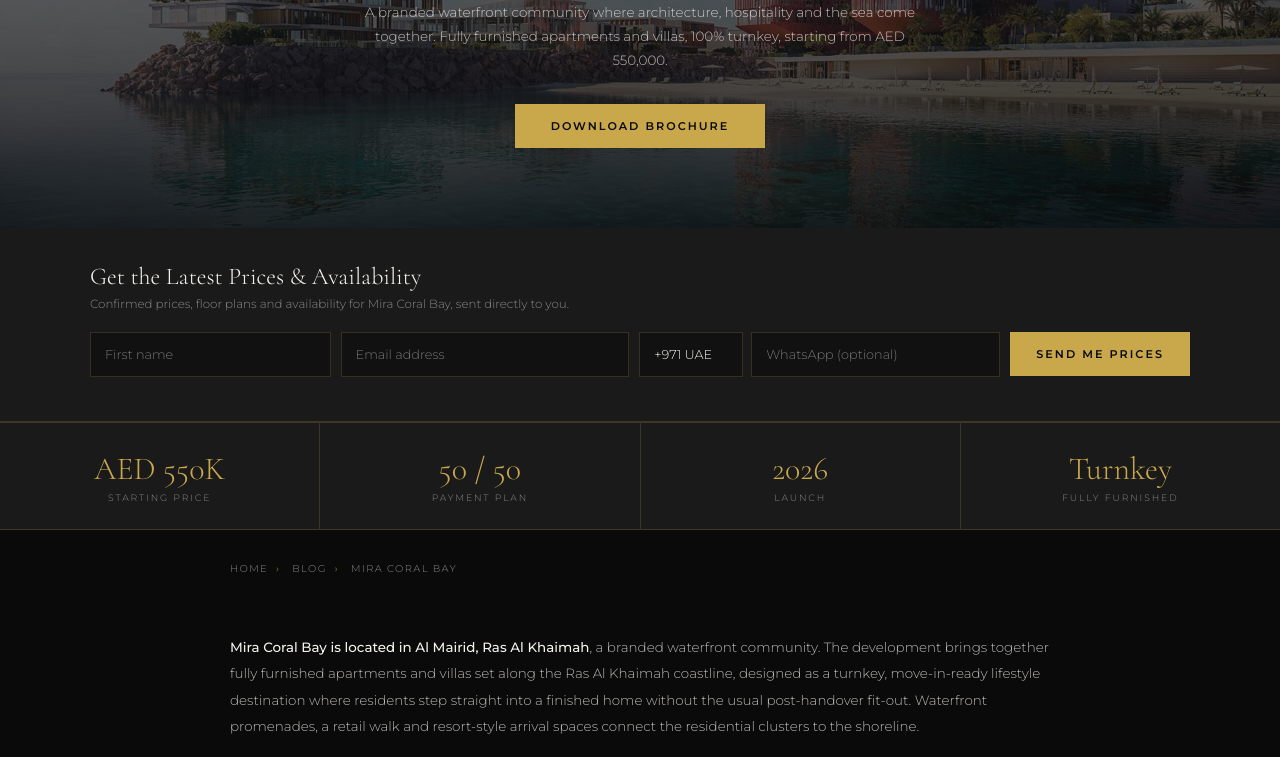
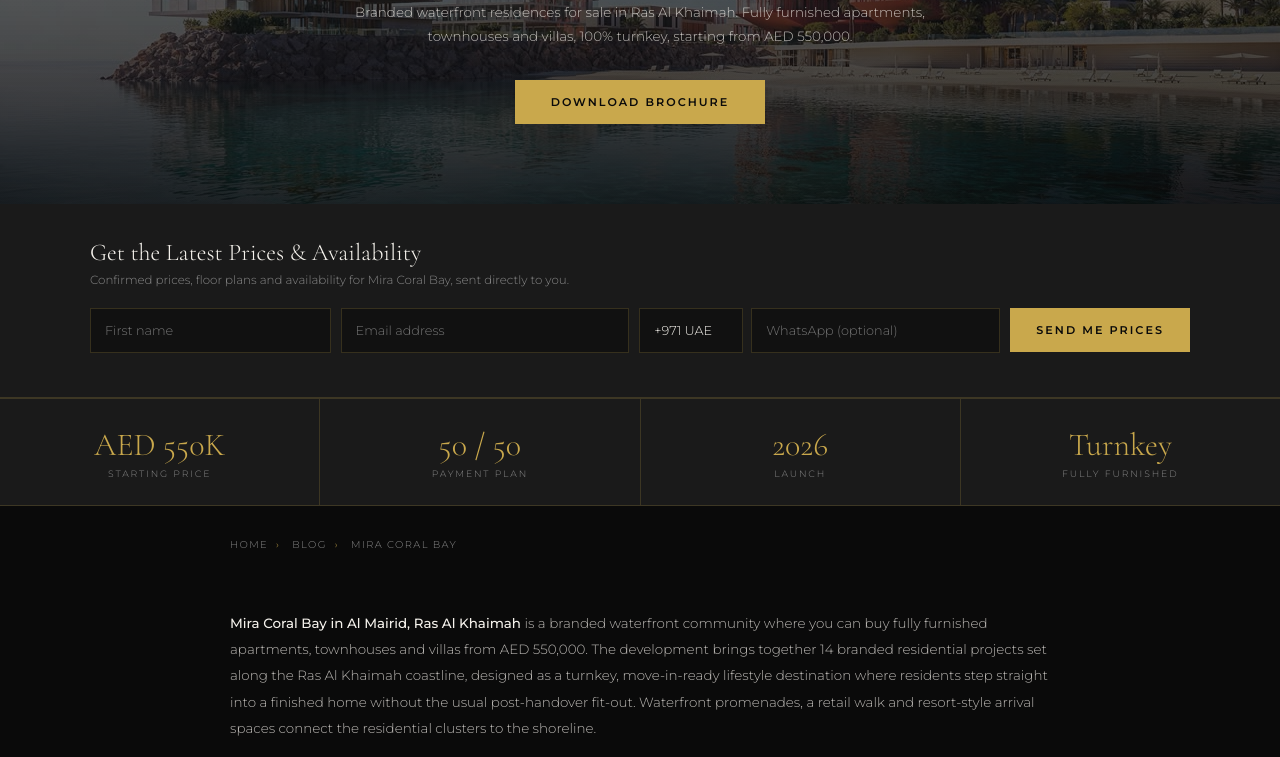
Before and after one commit to Lamiese/dubaioffplanhomes, a plain HTML site: page mira-coral-bay-al-mairid-ras-al-khaimah.html in a window 1280 px wide. Shown: the part 344-1101 px from the top of the page. Drawn offline with nearby package versions, Linux system fonts and the light colour scheme.

Commit message:
Add files via upload

```diff
--- a/mira-coral-bay-al-mairid-ras-al-khaimah.html
+++ b/mira-coral-bay-al-mairid-ras-al-khaimah.html
@@ -3,14 +3,14 @@
 <head>
 <meta charset="UTF-8">
 <meta name="viewport" content="width=device-width, initial-scale=1.0">
-<title>Mira Coral Bay | Al Mairid, Ras Al Khaimah Waterfront Residences</title>
-<meta name="description" content="Mira Coral Bay: a branded waterfront community of fully furnished apartments, townhouses and villas in Al Mairid, Ras Al Khaimah. From AED 550,000 with a 50/50 payment plan. Download the brochure.">
+<title>Mira Coral Bay Al Mairid, Ras Al Khaimah | Apartments &amp; Villas for Sale</title>
+<meta name="description" content="Buy a fully furnished apartment, townhouse or villa at Mira Coral Bay, Al Mairid, Ras Al Khaimah. Branded waterfront residences from AED 550,000 with a 50/50 payment plan. Get prices and the brochure.">
 <meta name="keywords" content="Mira Coral Bay, Ras Al Khaimah waterfront, Al Mairid Ras Al Khaimah, Mira Coral Bay apartments, Mira Coral Bay villas, branded residences Ras Al Khaimah">
 <meta name="robots" content="index, follow">
 <meta name="author" content="Dubai Off Plan Homes">
 <link rel="canonical" href="https://www.dubaioffplanhomes.com/mira-coral-bay-al-mairid-ras-al-khaimah.html">
 <meta property="og:type" content="article">
-<meta property="og:title" content="Mira Coral Bay | Al Mairid, Ras Al Khaimah Waterfront Residences">
+<meta property="og:title" content="Mira Coral Bay Al Mairid, Ras Al Khaimah | Apartments &amp; Villas for Sale">
 <meta property="og:description" content="A branded waterfront community of fully furnished apartments, townhouses and villas in Al Mairid, Ras Al Khaimah. From AED 550,000.">
 <meta property="og:url" content="https://www.dubaioffplanhomes.com/mira-coral-bay-al-mairid-ras-al-khaimah.html">
 <meta property="og:image" content="https://lamiese.github.io/dubaioffplanhomes/mira-coral-bay-beachfront-residences-ras-al-khaimah.jpg">
@@ -206,7 +206,7 @@ button.btn{border:none;cursor:pointer;font-family:'Montserrat',sans-serif}
 <div class="hero">
   <div class="tag">New Launch · Al Mairid, Ras Al Khaimah</div>
   <h1>Mira Coral Bay<br><em>Al Mairid, Ras Al Khaimah</em></h1>
-  <p>A branded waterfront community where architecture, hospitality and the sea come together. Fully furnished apartments and villas, 100% turnkey, starting from AED 550,000.</p>
+  <p>Branded waterfront residences for sale in Ras Al Khaimah. Fully furnished apartments, townhouses and villas, 100% turnkey, starting from AED 550,000.</p>
   <div class="hero-btns">
     <button type="button" class="btn" id="brochureBtn">Download Brochure</button>
   </div>
@@ -246,7 +246,7 @@ button.btn{border:none;cursor:pointer;font-family:'Montserrat',sans-serif}
 
 <div class="body" id="overview">
 
-  <p><strong>Mira Coral Bay is located in Al Mairid, Ras Al Khaimah</strong>, a branded waterfront community. The development brings together fully furnished apartments and villas set along the Ras Al Khaimah coastline, designed as a turnkey, move-in-ready lifestyle destination where residents step straight into a finished home without the usual post-handover fit-out. Waterfront promenades, a retail walk and resort-style arrival spaces connect the residential clusters to the shoreline.</p>
+  <p><strong>Mira Coral Bay in Al Mairid, Ras Al Khaimah</strong> is a branded waterfront community where you can buy fully furnished apartments, townhouses and villas from AED 550,000. The development brings together 14 branded residential projects set along the Ras Al Khaimah coastline, designed as a turnkey, move-in-ready lifestyle destination where residents step straight into a finished home without the usual post-handover fit-out. Waterfront promenades, a retail walk and resort-style arrival spaces connect the residential clusters to the shoreline.</p>
 
   <div class="gallery-grid">
     <img src="https://lamiese.github.io/dubaioffplanhomes/mira-coral-bay-beachfront-residences-ras-al-khaimah.jpg" alt="Mira Coral Bay beachfront residences, Ras Al Khaimah">
```
